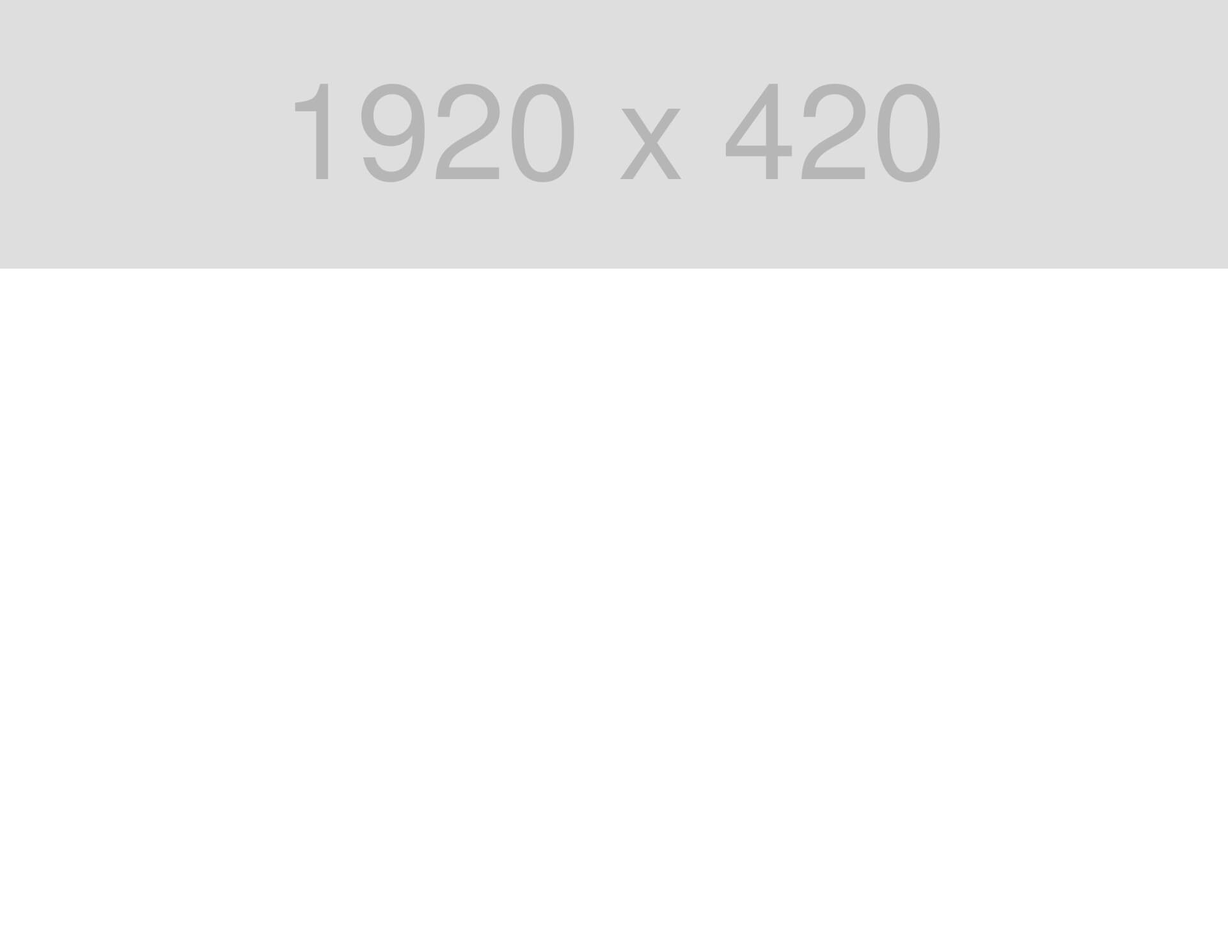
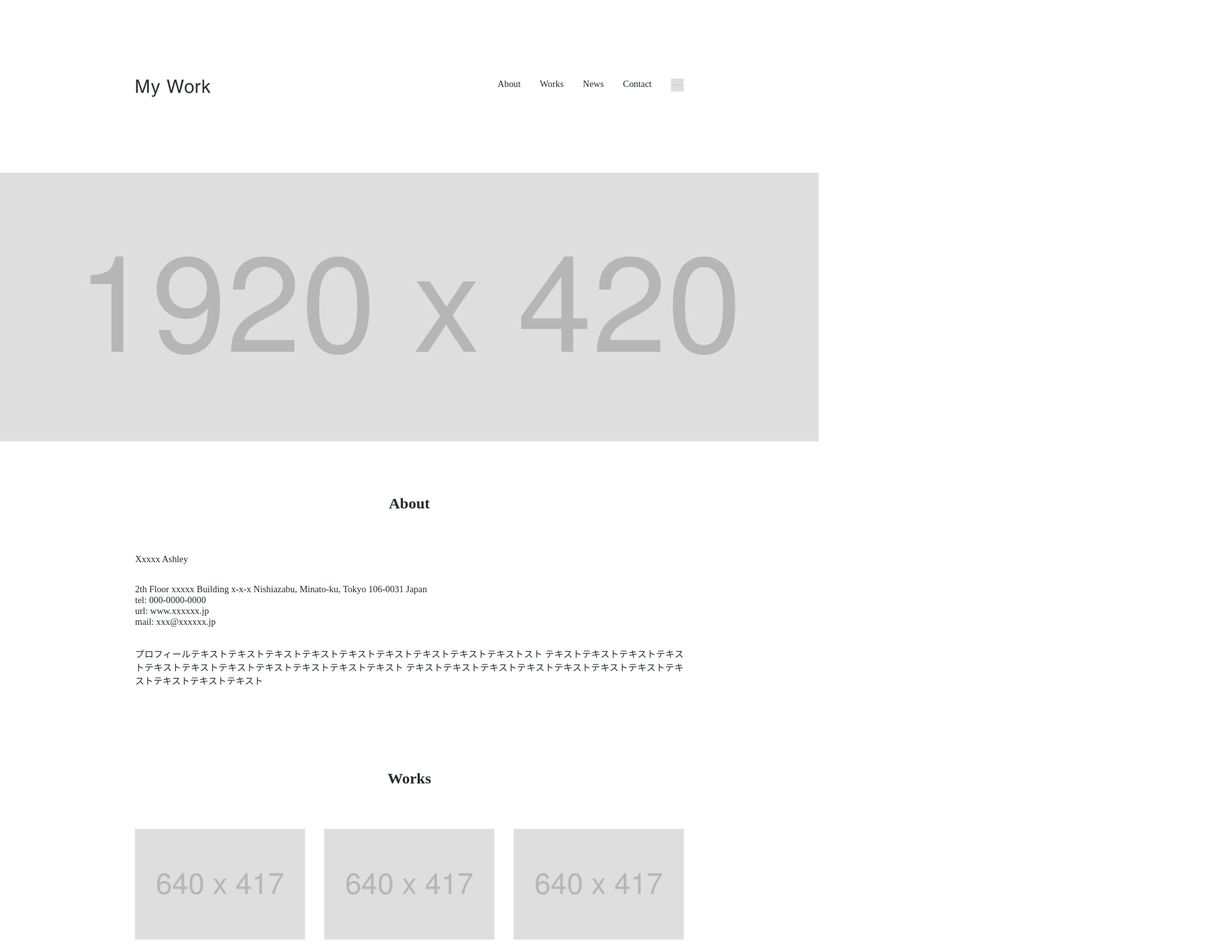
Before and after one commit to k-kuwajima/front_practice, a plain HTML site: page practice02/index.html in a window 1280 px wide. Shown: the top 1476 px of the page at 64% size, 1920 px wide, since content can reach past the window. Before the commit the page ends 800 px from the top, so only its background shows below. Drawn offline with Linux system fonts and the light colour scheme; some packages are replaced by stand-ins of ours.

Commit message:
20230208 作業分

```diff
--- a/practice02/css/style.css
+++ b/practice02/css/style.css
@@ -0,0 +1,159 @@
+@charset "UTF-8";
+
+html {
+    /* フォントサイズを100%で指定しておくことで、ユーザーがブラウザで設定したフォントサイズが正しく反映されます */
+    font-size: 100%;
+}
+body {
+    color: #24292e;
+}
+a {
+    /* サイト内のリンクに下線が表示されないように設定します */
+    text-decoration: none;
+}
+img {
+    /* 画像が画面の横幅からはみ出るのを防ぐためにmaxサイズを設定します */
+    max-width: 100%;
+}
+li {
+    list-style: none;
+}
+
+/* 画面の最大幅を指定。共通で使用します */
+.wrapper {
+    max-width: 960px;
+    margin: 0 auto 130px auto;
+    font-size: 0.9rem;
+    padding: 0 4%;
+}
+/* h1タグ用 */
+.site-title {
+    line-height: 1px;
+}
+.site-title a {
+    display: block;
+}
+/* h2タグ用 */
+.sec-title {
+    font-size: 1.5rem;
+    text-align: center;
+    margin-bottom: 65px;
+}
+
+/*-------------------------------------------
+SP
+-------------------------------------------*/
+@media screen and (max-width: 600px) {
+    .wrapper {
+        margin-bottom: 70px;
+    }
+    .site-title {
+        margin-top: 20px;
+    }
+    .sec-title {
+        margin-bottom: 40px;
+    }
+}
+
+/*-------------------------------------------
+ヘッダー
+-------------------------------------------*/
+#header {
+    max-width: 960px;
+    display: flex;                  /* h1とnavを横並びに配置します */
+    justify-content: space-between; /* 両端にそろえます */
+    align-items: center;            /* 高さを中央でそろえます */
+    height: 270px;
+    margin: 0 auto;
+    padding: 0 4%;
+}
+#header ul {
+    display: flex;                  /* liタグ（メニュー）を横並びに配置します */
+    padding: 10px 0;
+}
+#header li {
+    font-size: 0.9rem;
+    margin-left: 30px;
+}
+#header li a {
+    color: #24292e;
+}
+#header li a:hover {
+    opacity: 0.7;                   /* メニューにマウスをのせた際に少し透過します */
+}
+#header li img.icon {
+    width: 20px;
+}
+
+/*-------------------------------------------
+SP
+-------------------------------------------*/
+@media screen and (max-width: 600px) {
+    /*-------------------------------------------
+    ヘッダー
+    -------------------------------------------*/
+    #header {
+        max-width: 100%;
+        height: auto;
+        flex-direction: column;    /* レスポンシブ時は、ロゴとグロナビを縦積みにします。 */
+    }
+    #header li {
+        font-size: 0.8rem;
+        margin-left: 20px;
+    }
+    #header li:first-child {
+        margin-left: 0;
+    }
+}
+
+/*-------------------------------------------
+Mainvisual
+-------------------------------------------*/
+#mainvisual {
+    margin-bottom: 80px;
+}
+#mainvisual img {
+    width: 100%;
+    max-width: 1920px;  /* 画像の横幅サイズにあわせて最大幅を指定します */
+    height: 420px;      /* 縦の高さを固定します */
+    object-fit: cover;  /* 横幅は画面サイズにあわせて伸縮します */
+}
+
+/*-------------------------------------------
+About
+-------------------------------------------*/
+#about ul {
+    margin-bottom: 30px;
+}
+#about li:first-child {
+    margin-bottom: 30px;
+}
+#about p {
+    text-align:justify;  /* 両端で揃えます */
+}
+
+/*-------------------------------------------
+Works
+-------------------------------------------*/
+#works ul {
+    display: flex;                   /* 横並びに配置します */
+    justify-content: space-between;  /* 両端で揃えます */
+    flex-wrap: wrap;                 /* 折り返します */
+    margin-bottom: 50px;
+}
+#works li {
+    width: 31%;
+    margin-bottom: 23px;
+}
+
+@media screen and (max-width: 600px) {
+    /*-------------------------------------------
+    Works
+    -------------------------------------------*/
+    #works ul {
+      flex-direction: column;  /* レスポンシブ時は縦積みにします */
+    }
+    #works li {
+      width: 100%;             /* 画面の横幅いっぱいに表示します */
+    }
+}
--- a/practice02/index.html
+++ b/practice02/index.html
@@ -13,23 +13,63 @@
     <body>
         <!-- ヘッダー -->
         <header id="header">
+            <h1 class="site-title">
+                <a href="index.html"><img decoding="async" src="img/logo.svg" alt="My Work"></a>
+            </h1>
+            <nav>
+                <ul>
+                    <li><a href="#about">About</a></li>
+                    <li><a href="#works">Works</a></li>
+                    <li><a href="#news">News</a></li>
+                    <li><a href="#contact">Contact</a></li>
+                    <li>
+                        <!-- target="_blank"で別タブで開く事ができる。これだけだとセキュリティの問題がある為、rel="noopener noreferrer"を指定する。 -->
+                        <a href="https://www.instagram.com/" target="_blank" rel="noopener noreferrer">
+                            <img decoding="async" class="icon" src="img/icon-instagram.png" alt="インスタグラム">
+                        </a>
+                    </li>
+                </ul>
+            </nav>
 
         </header>
 
         <main>
             <!-- メインビジュアル -->
             <div id="mainvisual">
-                <img decoding="async" src="img/mainvisual-pc.jpg" alt="メインビジュアル">
+                <picture>
+                    <source media="(max-width: 600px)" srcset="img/mainvisual-sp.jpg">
+                    <img decoding="async" src="img/mainvisual-pc.jpg" alt="メインビジュアル">
+                </picture>
             </div>
 
             <!-- Aboutセクション -->
             <section id="about" class="wrapper">
-
+                <h2 class="sec-title">About</h2>
+                <ul>
+                    <li>Xxxxx Ashley</li>
+                    <li>2th Floor xxxxx Building x-x-x Nishiazabu, Minato-ku, Tokyo 106-0031 Japan</li>
+                    <li>tel: 000-0000-0000</li>
+                    <li>url: www.xxxxxx.jp</li>
+                    <li>mail: xxx@xxxxxx.jp</li>
+                </ul>
+                <p>
+                    プロフィールテキストテキストテキストテキストテキストテキストテキストテキストテキストスト
+                    テキストテキストテキストテキストテキストテキストテキストテキストテキストテキストテキスト
+                    テキストテキストテキストテキストテキストテキストテキストテキストテキストテキストテキスト
+                </p>
             </section>
 
             <!-- Worksセクション -->
             <section id="works" class="wrapper">
-
+                <h2 class="sec-title">Works</h2>
+                <ul>
+                    <li><img decoding="async" src="img/works1.jpg" alt="works1"></li>
+                    <li><img decoding="async" src="img/works2.jpg" alt="works2"></li>
+                    <li><img decoding="async" src="img/works3.jpg" alt="works3"></li>
+                    <li><img decoding="async" src="img/works4.jpg" alt="works4"></li>
+                    <li><img decoding="async" src="img/works5.jpg" alt="works5"></li>
+                    <li><img decoding="async" src="img/works6.jpg" alt="works6"></li>
+                </ul>
             </section>
 
             <!-- Newsセクション -->
```
Also changed, not shown: 1 other file.
